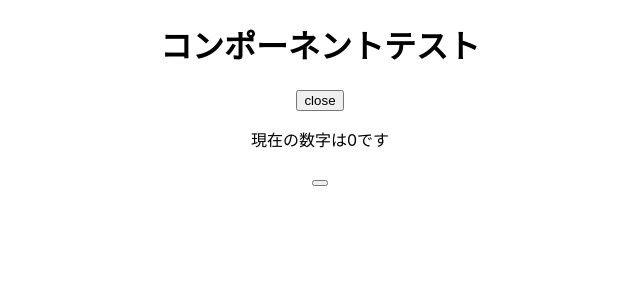
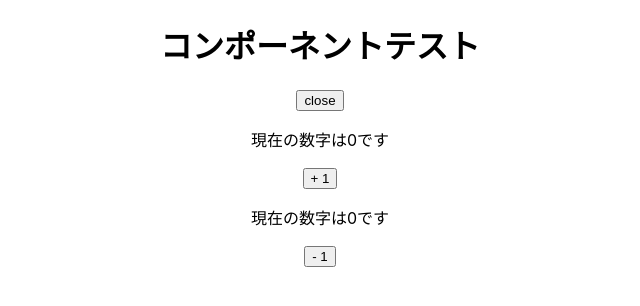
Before and after one commit to SW-mori/react_study, a React (Create React App) app in the folder my-app/: page / in a window 1280 px wide. Shown: the top 306 px of the page, without its empty margins (320-960 px from the left). Built offline with nearby package versions, Linux system fonts and the light colour scheme.

Commit message:
コンポーネント練習

```diff
--- a/my-app/src/App.tsx
+++ b/my-app/src/App.tsx
@@ -15,6 +15,7 @@ const Counter = () => {
       <button onClick={toggle}>{open ? 'close' : 'open'}</button>
       <div className={open ? 'isOpen' : 'isClose'}>
         <Button click={'increment'}/>
+        <Button click={'decrement'}/>
       </div>
     </div>
   )
--- a/my-app/src/components/button/setCountBtn.tsx
+++ b/my-app/src/components/button/setCountBtn.tsx
@@ -1,20 +1,22 @@
 import { useState } from 'react';
 
-const Button = (click) => {
+const Button = (click: any) => {
 
   // countという名前のstate変数を宣言、初期値0をセット
   const [count, setCount] = useState(0)
 
   let text = ''
 
-  if (click === 'increment') {
+  if (click.click === 'increment') {
     text = '+ 1'
+  }  else if (click.click === 'decrement') {
+    text = '- 1'
   }
 
   return (
     <>
       <p>現在の数字は{count}です</p>
-      <button onClick={() => setCount(prevState => prevState + 1)}>{ text }</button>
+      <button onClick={() => setCount(prevState => prevState + 1)}>{text}</button>
     </>
   )
 }
```
